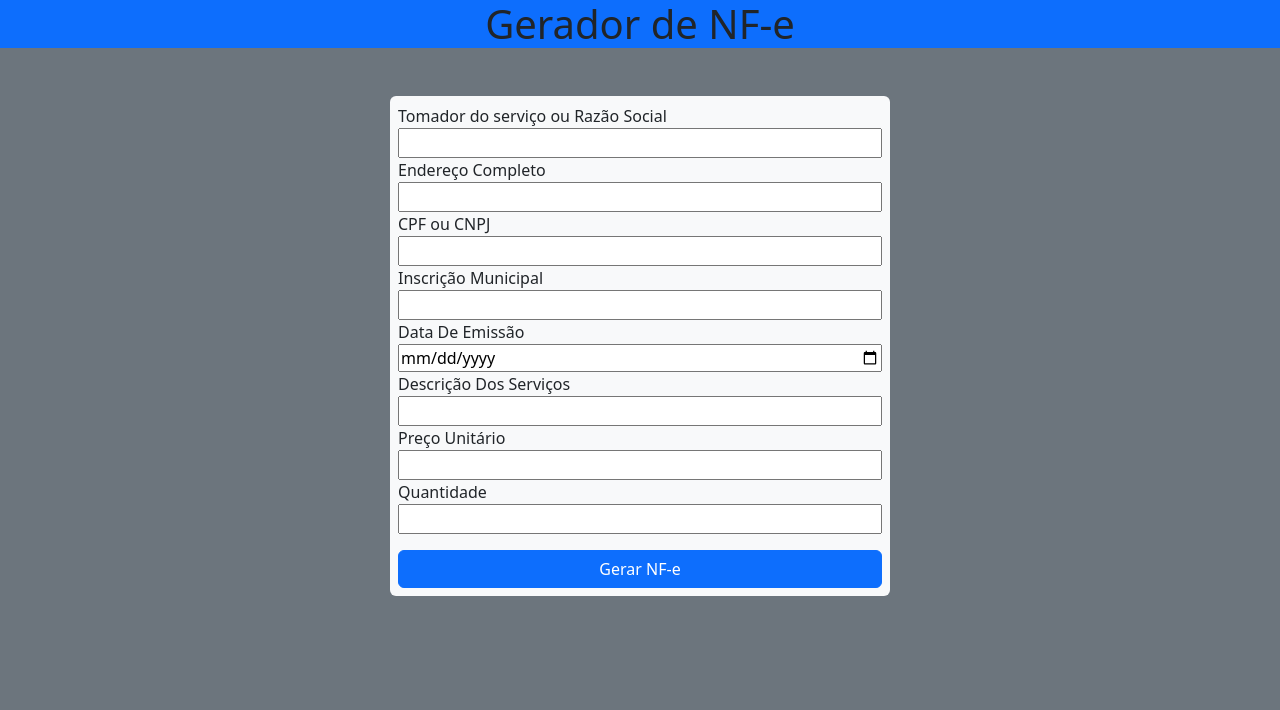
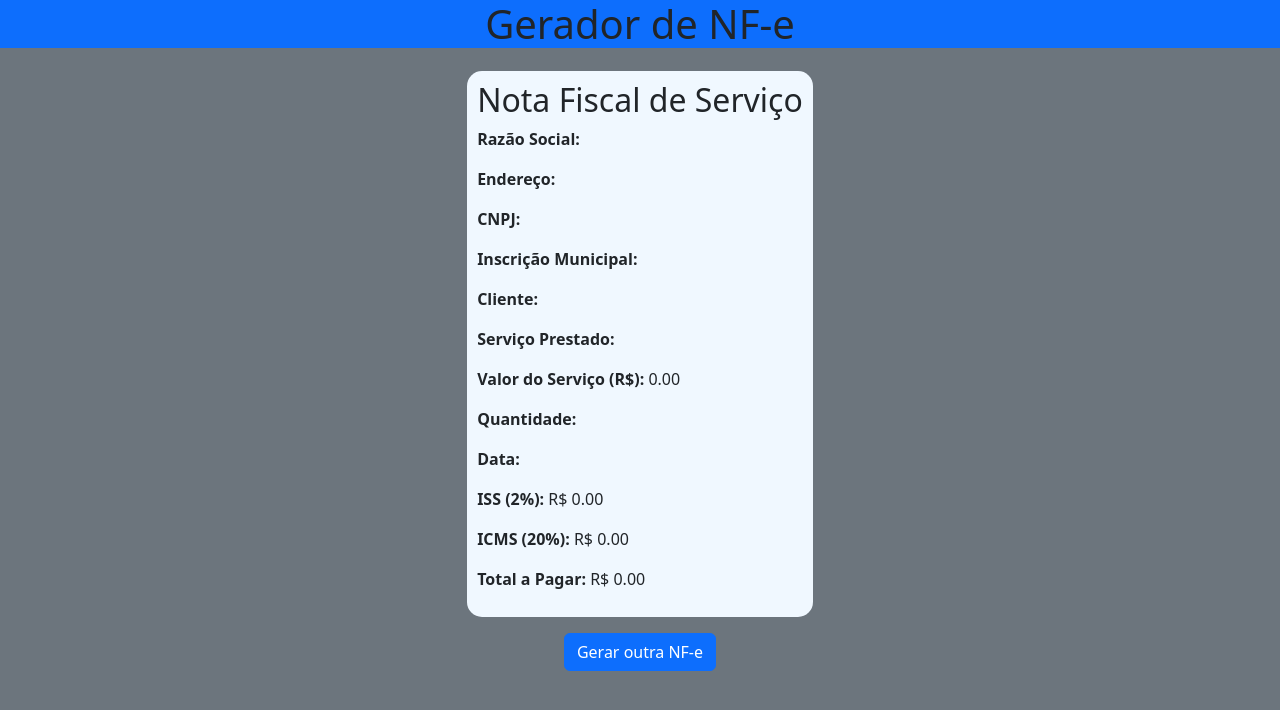
Before and after one commit to jfmartinsvred1/GeradorDeNotaFisca, a plain HTML site: page index.html in a window 1280 px wide. Both pictures are taken after a click on the button "Gerar NF-e". Drawn offline with nearby package versions, Linux system fonts and the light colour scheme.

Commit message:
Js Pronto

```diff
--- a/index.html
+++ b/index.html
@@ -4,23 +4,27 @@
     <meta charset="UTF-8">
     <meta name="viewport" content="width=device-width, initial-scale=1.0">
     <title>Gerador de NF-e</title>
+    <link rel="stylesheet" href="style.css">
     <link href="https://cdn.jsdelivr.net/npm/bootstrap@5.3.2/dist/css/bootstrap.min.css" rel="stylesheet" integrity="sha384-T3c6CoIi6uLrA9TneNEoa7RxnatzjcDSCmG1MXxSR1GAsXEV/Dwwykc2MPK8M2HN" crossorigin="anonymous">
-
 </head>
 <body class="bg-secondary">
 <h1 class="text-center align-items-center bg-primary">Gerador de NF-e</h1>
-    <section class="container bg-light mt-5 d-flex flex-column rounded p-2" style="width: 500px;">
-        <label for="tomador_servico">Tomador do serviço ou Razão Social</label>
-        <input id="tomador_servico" type="text">
+    <section id="gerador">
+        <div class="container bg-light mt-5 d-flex flex-column rounded p-2" style="width: 500px;">
+            <label for="razao">Razão Social</label>
+            <input id="razao" type="text">
+
+            <label for="documento">CNPJ</label>
+            <input type="text" id="documento">
 
             <label for="endereco">Endereço Completo</label>
             <input type="text" id="endereco">
 
-        <label for="cnpj">CPF ou CNPJ</label>
-        <input id="cpnj" type="text">
+            <label for="cliente">Cliente</label>
+            <input type="text" id="cliente">
 
-        <label for="inscricao_municipal">Inscrição Municipal</label>
-        <input type="text" id="inscricao_municipal">
+            <label for="inscricao">Inscrição Municipal</label>
+            <input type="text" id="inscricao">
 
             <label for="data">Data De Emissão</label>
             <input type="date" id="data">
@@ -28,14 +32,34 @@
             <label for="descricao">Descrição Dos Serviços</label>
             <input type="text" id="descricao">
 
-        <label for="preco_unitario">Preço Unitário</label>
-        <input type="text" id="preco_unitario">
+            <label for="precoUnitario">Preço Unitário</label>
+            <input type="number" id="precoUnitario">
 
             <label for="quantidade">Quantidade</label>
-        <input type="text" id="quantidade">
+            <input type="number" id="quantidade">
 
-        <button class="btn btn-primary mt-3">Gerar NF-e</button>
+            <button class="btn btn-primary mt-3" onclick="gerarNota()">Gerar NF-e</button>
+        </div>
     </section>
+    <section id="nota">
+        <div id="notaFiscal">
+            <h2>Nota Fiscal de Serviço</h2>
+            <p><strong>Razão Social:</strong> <span id="nfRazao"></span></p>
+            <p><strong>Endereço:</strong> <span id="nfEndereco"></span></p>
+            <p><strong>CNPJ:</strong> <span id="nfCnpj"></span></p>
+            <p><strong>Inscrição Municipal:</strong> <span id="nfInscricao"></span></p>
+            <p><strong>Cliente:</strong> <span id="nfCliente"></span></p>
+            <p><strong>Serviço Prestado:</strong> <span id="nfServico"></span></p>
+            <p><strong>Valor do Serviço (R$):</strong> <span id="nfValor"></span></p>
+            <p><strong>Quantidade:</strong> <span id="nfQuantidade"></span></p>
+            <p><strong>Data:</strong> <span id="nfData"></span></p>
+            <p><strong>ISS (2%):</strong> R$ <span id="nfIss"></span></p>
+            <p><strong>ICMS (20%):</strong> R$ <span id="nfIcms"></span></p>
+            <p><strong>Total a Pagar:</strong> R$ <span id="nfTotal"></span></p>
+        </div>
+        <button class="btn btn-primary mt-3" onclick="mostarGerador()">Gerar outra NF-e</button>
+    </section>
+    <script src="script.js"></script>
     <script src="https://cdn.jsdelivr.net/npm/bootstrap@5.3.2/dist/js/bootstrap.bundle.min.js" integrity="sha384-C6RzsynM9kWDrMNeT87bh95OGNyZPhcTNXj1NW7RuBCsyN/o0jlpcV8Qyq46cDfL" crossorigin="anonymous"></script>
 </body>
 </html>
--- a/script.js
+++ b/script.js
@@ -1,10 +1,42 @@
-export class Nfe{
-Razao
-Endereco
-Documento
-Inscricao_municipal
-data
-descricao
-preco_unitario
-quantidade
+function gerarNota(){
+var razao = document.getElementById('razao').value;
+var endereco = document.getElementById('endereco').value;
+var documento = document.getElementById('documento').value;
+var inscricao = document.getElementById('inscricao').value;
+var data = document.getElementById('data').value;
+var descricao = document.getElementById('descricao').value;
+var precoUnitario = document.getElementById('precoUnitario').value;
+var quantidade = document.getElementById('quantidade').value;
+var cliente = document.getElementById('cliente').value;
+
+var valorTot=quantidade*precoUnitario
+
+var iss = valorTot * 0.02
+
+var icms = valorTot * 0.20
+
+var tot = valorTot + iss + icms
+
+document.getElementById('nfRazao').textContent=razao
+document.getElementById('nfEndereco').textContent=endereco
+document.getElementById('nfCnpj').textContent=documento
+document.getElementById('nfInscricao').textContent=inscricao
+document.getElementById('nfServico').textContent=descricao
+document.getElementById('nfData').textContent=data
+document.getElementById('nfValor').textContent=(precoUnitario*1).toFixed(2)
+document.getElementById('nfQuantidade').textContent=quantidade
+document.getElementById('nfCliente').textContent=cliente
+document.getElementById('nfTotal').textContent=(tot.toFixed(2))
+document.getElementById('nfIss').textContent=(iss.toFixed(2))
+document.getElementById('nfIcms').textContent=(icms.toFixed(2))
+
+
+
+document.getElementById('nota').style.display='flex';
+document.getElementById('gerador').style.display='none';
 }
+function mostarGerador(){
+document.getElementById('gerador').style.display='block'
+document.getElementById('nota').style.display='none';
+
+}
--- a/style.css
+++ b/style.css
@@ -0,0 +1,14 @@
+#notaFiscal{
+    background-color: aliceblue;
+    margin-top: 15px;
+    border-radius: 15px;
+    padding: 10px;
+}
+#nota{
+    display: none;
+    flex-direction: column;
+    align-items: center;
+}
+#gerador{
+    display: block;
+}
```
Lines whose indentation alone changed are shown as unchanged.
